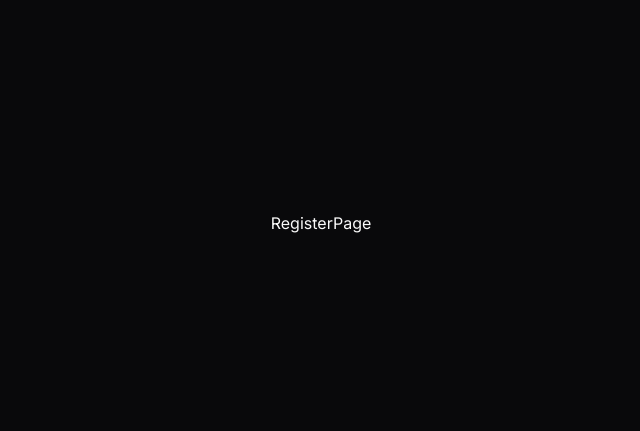
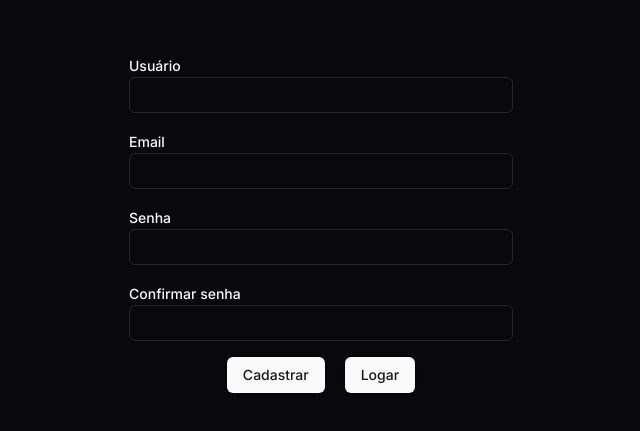
Before and after one commit to SammyFerreiraa/monitoring-example, a Next.js app: page /register in a window 1280 px wide. Shown: the part 177-608 px from the top of the page, without its empty margins (319-959 px from the left). Built offline with nearby package versions, Linux system fonts and the light colour scheme; no server answers.

Commit message:
:sparkles: feat: register page

```diff
--- a/src/templates/register/RegisterPage.tsx
+++ b/src/templates/register/RegisterPage.tsx
@@ -1,7 +1,160 @@
-import React from 'react'
+'use client'
+
+import { Button } from '@/components/ui/button'
+import { Input } from '@/components/ui/input'
+import { Label } from '@/components/ui/label'
+import { FormRegisterProps } from '@/types'
+import { zodResolver } from '@hookform/resolvers/zod'
+import axios from 'axios'
+import Link from 'next/link'
+import { useRouter } from 'next/navigation'
+import { useForm } from 'react-hook-form'
+import { z } from 'zod'
 
 const RegisterPage = () => {
-  return <div>RegisterPage</div>
+  const registerURL = process.env.NEXT_PUBLIC_URL_REGISTER || ''
+  const router = useRouter()
+
+  const schemaRegisterForm: FormRegisterProps = z.object({
+    credentials: z
+      .object({
+        usuario: z.string().refine((value) => /^[A-Za-z\s]+$/.test(value), {
+          message:
+            'O usuário deve conter apenas letras maiúsculas, letras minúsculas e espaços.',
+        }),
+        email: z
+          .string()
+          .email('E-mail invalido')
+          .toLowerCase()
+          .refine(
+            (email) => {
+              const domain = email.split('@')[1]
+              return domain && domain.toLowerCase() === 'alu.ufc.br'
+            },
+            {
+              message: 'O email deve ter o domínio @alu.ufc.br',
+            },
+          ),
+        senha: z
+          .string()
+          .min(8, 'A senha deve ter pelo menos 8 caracteres')
+          .refine((value) => /[A-Z]/.test(value), {
+            message: 'A senha deve conter pelo menos uma letra maiúscula',
+          })
+          .refine((value) => /[^a-zA-Z0-9]/.test(value), {
+            message: 'A senha deve conter pelo menos um caractere especial',
+          }),
+        confirmarSenha: z.string(),
+      })
+      .refine((fields) => fields.senha === fields.confirmarSenha, {
+        path: ['confirmarSenha'],
+        message: 'As senhas não conferem',
+      }),
+  })
+
+  const {
+    handleSubmit,
+    register,
+    formState: { errors },
+  } = useForm<FormRegisterProps>({
+    criteriaMode: 'all',
+    mode: 'all',
+    resolver: zodResolver(schemaRegisterForm),
+    defaultValues: {
+      credentials: {
+        usuario: '',
+        email: '',
+        senha: '',
+        confirmarSenha: '',
+      },
+    },
+  })
+
+  const handleFormSubmit = handleSubmit(async (FormData) => {
+    const data = {
+      user: FormData.credentials.usuario,
+      email: FormData.credentials.email,
+      password: FormData.credentials.senha,
+      confirmPassword: FormData.credentials.confirmarSenha,
+    }
+
+    const res = await axios.post(registerURL, data)
+
+    if (res.status === 200) {
+      router.replace('/login')
+    }
+  })
+
+  return (
+    <div>
+      <form className="flex flex-col gap-4" onSubmit={handleFormSubmit}>
+        <div className="flex flex-col items-center justify-center gap-4">
+          <div>
+            <Label htmlFor="usuario">Usuário</Label>
+            <Input
+              {...register('credentials.usuario')}
+              className="w-96"
+              type="text"
+              autoComplete="off"
+            />
+          </div>
+          {errors.credentials?.usuario?.message && (
+            <p className="text-xs font-bold text-red-500">
+              {errors.credentials?.usuario?.message}
+            </p>
+          )}
+          <div>
+            <Label htmlFor="email">Email</Label>
+            <Input
+              {...register('credentials.email')}
+              className="w-96"
+              type="text"
+              autoComplete="off"
+            />
+          </div>
+          {errors.credentials?.email?.message && (
+            <p className="text-xs font-bold text-red-500">
+              {errors.credentials?.email?.message}
+            </p>
+          )}
+          <div>
+            <Label htmlFor="senha">Senha</Label>
+            <Input
+              {...register('credentials.senha')}
+              className="w-96"
+              type="text"
+              autoComplete="new-password"
+            />
+          </div>
+          {errors.credentials?.senha?.message && (
+            <p className="text-xs font-bold text-red-500">
+              {errors.credentials?.senha?.message}
+            </p>
+          )}
+          <div>
+            <Label htmlFor="confirmarSenha">Confirmar senha</Label>
+            <Input
+              {...register('credentials.confirmarSenha')}
+              className="w-96"
+              type="text"
+              autoComplete="new-password"
+            />
+          </div>
+          {errors.credentials?.confirmarSenha?.message && (
+            <p className="text-xs font-bold text-red-500">
+              {errors.credentials?.confirmarSenha?.message}
+            </p>
+          )}
+        </div>
+        <div className="flex items-center justify-center gap-5">
+          <Button type="submit">Cadastrar</Button>
+          <Link href={'/login'}>
+            <Button>Logar</Button>
+          </Link>
+        </div>
+      </form>
+    </div>
+  )
 }
 
 export default RegisterPage
```
